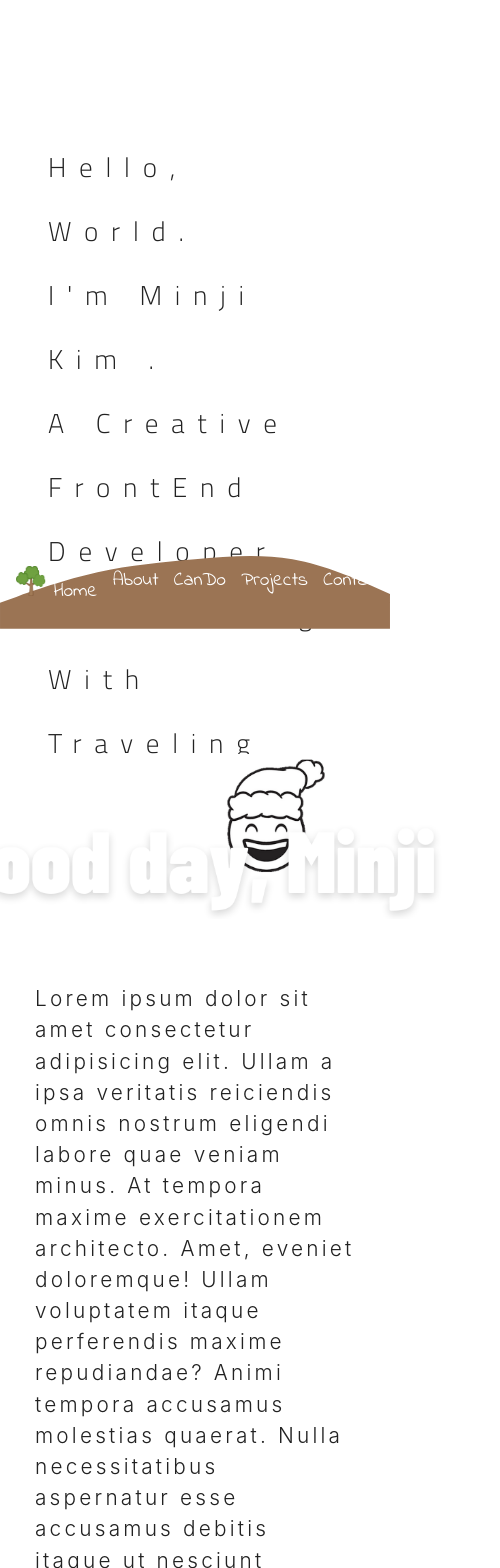
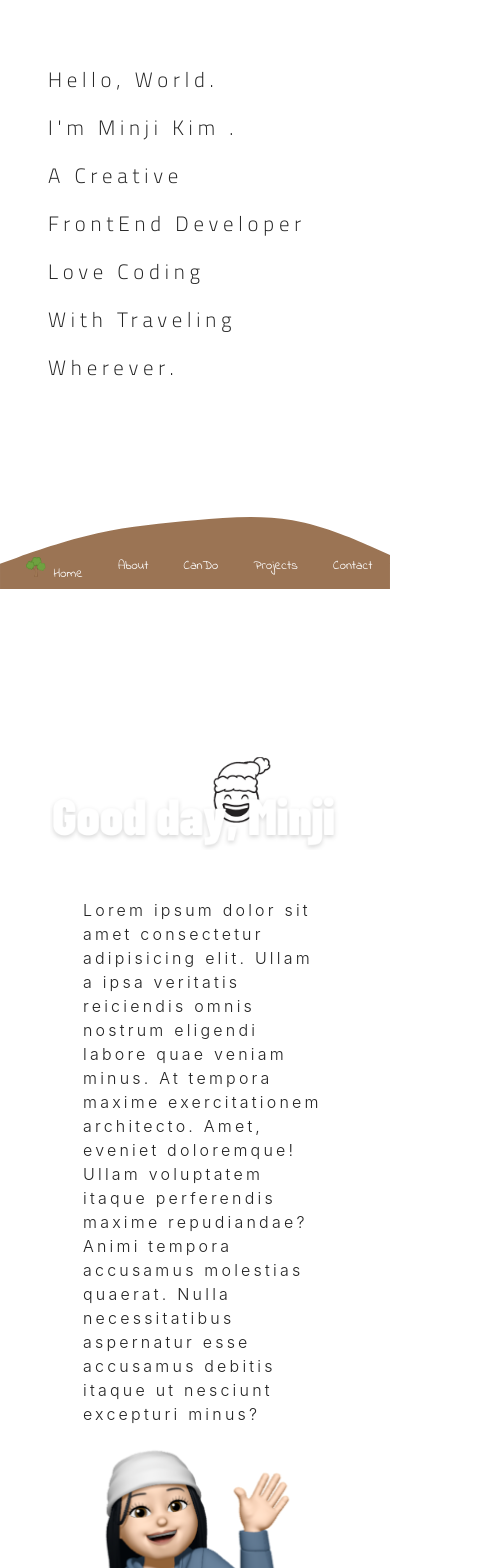
Before and after one commit to minjispace/good-day-minji, a React (Create React App) app: page / in a window 390 px wide. Shown: the part 240-1808 px from the top of the page, 500 px wide, since content can reach past the window. Built offline with nearby package versions, Linux system fonts and the light colour scheme.

Commit message:
media query 완성!

```diff
--- a/src/styles/about.js
+++ b/src/styles/about.js
@@ -26,12 +26,12 @@ const AboutWrapper = styled.div`
       font-size: 1.5rem;
       font-weight: 300;
       min-width: 40rem;
-      max-width: 30rem;
+      max-width: 25rem;
       letter-spacing: 0.2rem;
     }
   }
   @media screen and (max-width: 991px) {
-    margin: 5rem auto;
+    margin: 10rem auto;
     h1 {
       font-size: 2.5rem;
     }
@@ -52,6 +52,27 @@ const AboutWrapper = styled.div`
       }
     }
   }
+  @media screen and (max-width: 500px) {
+    .about-img {
+      width: 290px;
+    }
+    .about__info {
+      max-width: 100%;
+      margin: 1rem auto;
+
+      p {
+        margin: 0;
+        margin-left: 1rem;
+        font-size: 1rem;
+        min-width: 15rem;
+        max-width: 15rem;
+        letter-spacing: 0.2rem;
+      }
+    }
+    .about-profile {
+      height: 250px;
+    }
+  }
 `;
 
 export {AboutWrapper};
--- a/src/styles/aside.js
+++ b/src/styles/aside.js
@@ -71,6 +71,21 @@ const AsideWrapper = styled.aside`
       display: none;
     }
   }
+  @media screen and (max-width: 500px) {
+    .aside-tree {
+      bottom: 23%;
+    }
+    img {
+      width: 20px;
+      height: 20px;
+    }
+    ul {
+      top: 92%;
+    }
+    li {
+      font-size: 0.8rem;
+    }
+  }
 `;
 
 export {AsideWrapper};
--- a/src/styles/cando.js
+++ b/src/styles/cando.js
@@ -46,6 +46,23 @@ const CanDoWrpper = styled.section`
   h3 {
     font-size: 1.3rem;
   }
+  @media screen and (max-width: 500px) {
+    margin: 9rem auto;
+    img {
+      width: 290px;
+    }
+    .cando__list {
+      grid-column-gap: 1rem;
+      margin-top: 0.5rem;
+      h3 {
+        margin-top: 0rem;
+        font-size: 1.1rem;
+      }
+      p {
+        font-size: 0.8rem;
+      }
+    }
+  }
 `;
 
 export {CanDoWrpper};
--- a/src/styles/contact.js
+++ b/src/styles/contact.js
@@ -18,7 +18,7 @@ const ContactWrapper = styled.div`
     text-align: center;
     margin: 0 9rem;
     img {
-      width: 35rem;
+      width: 500px;
     }
     p {
       margin-top: -100px;
@@ -41,13 +41,21 @@ const ContactWrapper = styled.div`
         font-size: 1.2rem;
       }
       img {
-        width: 20rem;
+        width: 500px;
       }
     }
     .contact-svg {
       display: none;
     }
   }
+  @media screen and (max-width: 500px) {
+    .contact-info {
+      img {
+        width: 220px;
+        margin: 0 auto;
+      }
+    }
+  }
 `;
 
 export {ContactWrapper};
--- a/src/styles/hero.js
+++ b/src/styles/hero.js
@@ -19,6 +19,14 @@ const HeroWrapper = styled.section`
       font-size: 1.7rem;
     }
   }
+  @media screen and (max-width: 500px) {
+    margin-top: 10rem;
+    h1 {
+      font-size: 1.3rem;
+      letter-spacing: 0.3rem;
+      line-height: 3rem;
+    }
+  }
 `;
 
 export {HeroWrapper};
--- a/src/styles/projects.js
+++ b/src/styles/projects.js
@@ -24,7 +24,7 @@ const ProjectsWrapper = styled.section`
       grid-column-gap: 6rem;
 
       p {
-        max-width: 25rem;
+        max-width: 23rem;
         min-width: 10rem;
         margin: 2rem auto;
         opacity: 0.6;
@@ -84,6 +84,30 @@ const ProjectsWrapper = styled.section`
       }
     }
   }
+  @media screen and (max-width: 500px) {
+    margin: 8rem auto;
+    .project-img {
+      width: 290px;
+    }
+    .projects-list {
+      .projects-box {
+        min-width: 300px;
+      }
+      ul {
+        margin: 2rem 0;
+      }
+      li {
+        p {
+          /* max-width: 23rem;
+          min-width: 10rem; */
+          margin: 2rem;
+        }
+      }
+      img {
+        width: 200px;
+      }
+    }
+  }
 `;
 
 export {ProjectsWrapper};
```
